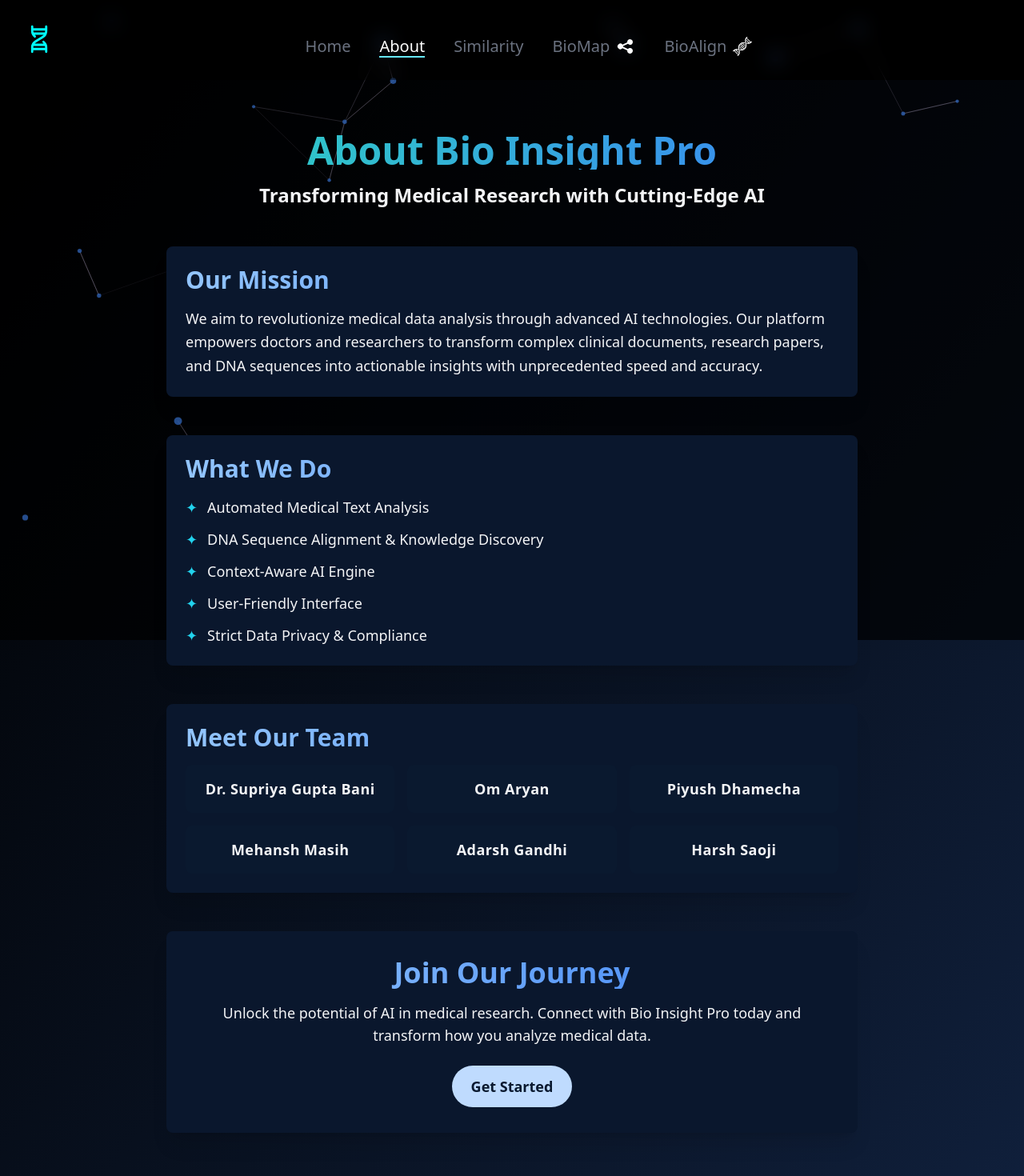
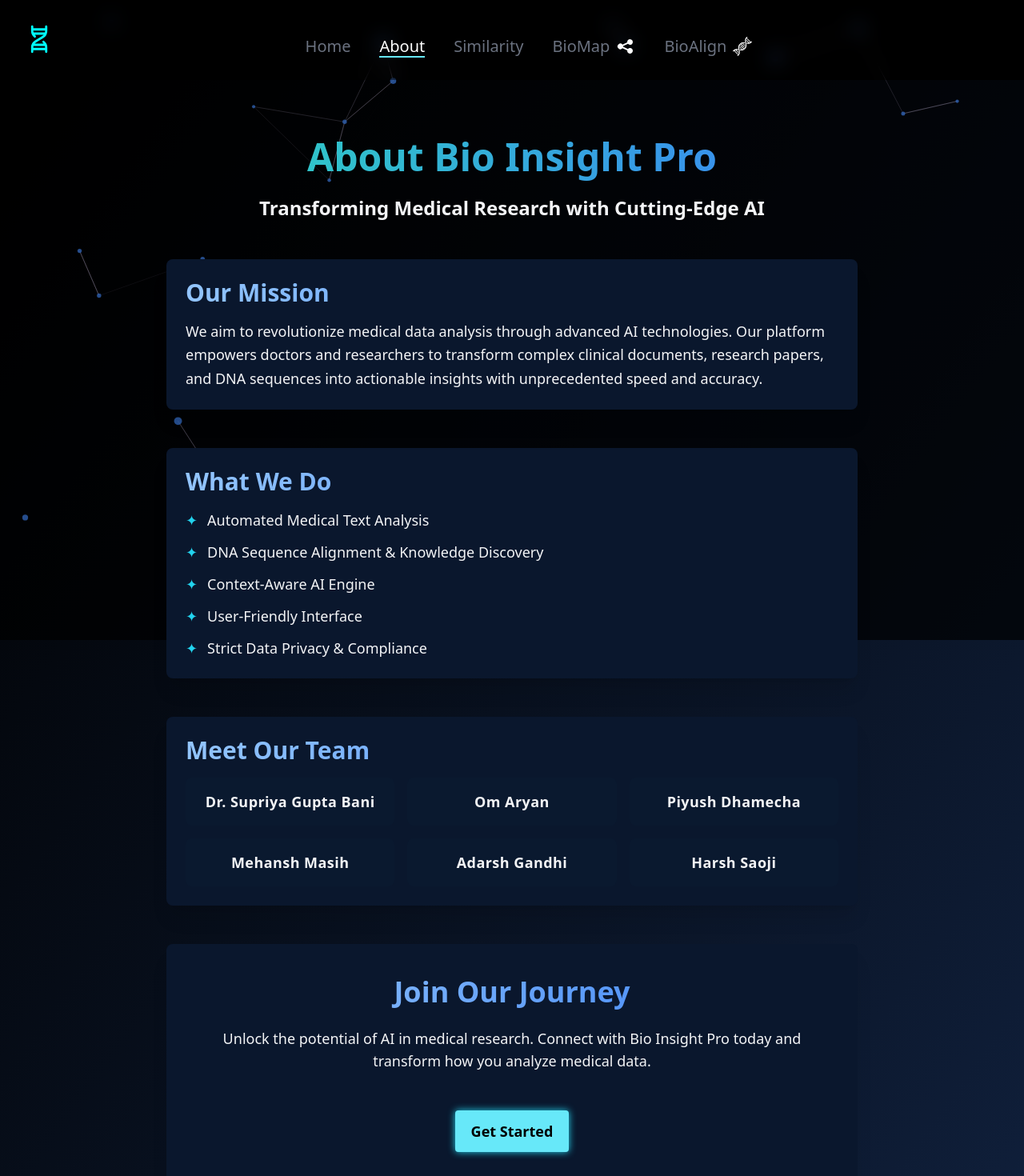
Before and after one commit to cyberpsychofc/Bio-Insight-Pro, a React (Vite) app in the folder frontend/: page /about in a window 1280 px wide. Shown: the top 1470 px of the page at 80% size. Built offline with nearby package versions, Linux system fonts and the light colour scheme; no server answers; a web font is replaced by a local one; what neo4j-driver would draw is missing.

Commit message:
minor ui fixes

```diff
--- a/frontend/src/components/Footer.jsx
+++ b/frontend/src/components/Footer.jsx
@@ -1,4 +1,5 @@
 import React from 'react';
+import { Link } from 'react-router';
 
 const Footer = React.forwardRef((_, ref) => {
   return (
@@ -6,19 +7,19 @@ const Footer = React.forwardRef((_, ref) => {
       <div class="mx-auto w-full max-w-screen-xl p-4 py-6 lg:py-8">
         <div class="md:flex md:justify-between">
           <div class="mb-6 md:mb-0">
-            <a href="https://bioinsight.pro/" class="flex items-center">
+            <Link to="https://bioinsight.pro/" class="flex items-center">
               <svg class="w-[40px] h-[40px] text-gray-800 dark:text-white" aria-hidden="true" xmlns="http://www.w3.org/2000/svg" width="30" height="30" fill="none" viewBox="0 0 24 24">
                 <path stroke="cyan" stroke-linecap="round" stroke-linejoin="round" stroke-width="1.6" d="M15.041 13.862A4.999 4.999 0 0 1 17 17.831V21M7 3v3.169a5 5 0 0 0 1.891 3.916M17 3v3.169a5 5 0 0 1-2.428 4.288l-5.144 3.086A5 5 0 0 0 7 17.831V21M7 5h10M7.399 8h9.252M8 16h8.652M7 19h10" />
               </svg>
               <span class="self-center text-2xl font-semibold whitespace-nowrap dark:text-white ml-3">Bio Insight Pro</span>
-            </a>
+            </Link>
           </div>
           <div class="grid grid-cols-2 gap-8 sm:gap-6 sm:grid-cols-3">
             <div>
               <h2 class="mb-6 text-sm font-semibold text-gray-900 uppercase dark:text-white">Our Product</h2>
               <ul class="text-gray-500 dark:text-gray-400 font-medium">
                 <li class="mb-4">
-                  <a href="https://bioinsight.pro/" class="hover:underline">About</a>
+                  <Link to="/about" class="hover:underline">About</Link>
                 </li>
               </ul>
             </div>
@@ -26,7 +27,7 @@ const Footer = React.forwardRef((_, ref) => {
               <h2 class="mb-6 text-sm font-semibold text-gray-900 uppercase dark:text-white">Follow us</h2>
               <ul class="text-gray-500 dark:text-gray-400 font-medium">
                 <li class="mb-4">
-                  <a href="https://github.com/cyberpsychofc/Bio-Insight-Pro.git" class="hover:underline ">Github</a>
+                  <Link to="https://github.com/cyberpsychofc/Bio-Insight-Pro.git" class="hover:underline ">Github</Link>
                 </li>
               </ul>
             </div>
@@ -34,10 +35,10 @@ const Footer = React.forwardRef((_, ref) => {
               <h2 class="mb-6 text-sm font-semibold text-gray-900 uppercase dark:text-white">Legal</h2>
               <ul class="text-gray-500 dark:text-gray-400 font-medium">
                 <li class="mb-4">
-                  <a href="#" class="hover:underline">Privacy Policy</a>
+                  <Link to="#" class="hover:underline">Privacy Policy</Link>
                 </li>
                 <li>
-                  <a href="#" class="hover:underline">Terms & Conditions</a>
+                  <Link to="#" class="hover:underline">Terms & Conditions</Link>
                 </li>
               </ul>
             </div>
@@ -45,16 +46,16 @@ const Footer = React.forwardRef((_, ref) => {
         </div>
         <hr class="my-6 border-gray-200 sm:mx-auto dark:border-gray-700 lg:my-8" />
         <div class="sm:flex sm:items-center sm:justify-between">
-          <span class="text-sm text-gray-500 sm:text-center dark:text-gray-400">© 2025 <a href="https://bioinsight.pro/" class="hover:underline">Bio Insight Pro™</a>. All Rights Reserved.
+          <span class="text-sm text-gray-500 sm:text-center dark:text-gray-400">© 2025 <Link to="https://bioinsight.pro/" class="hover:underline">Bio Insight Pro™</Link>. All Rights Reserved.
           </span>
           <div class="flex mt-4 sm:justify-center sm:mt-0">
 
-            <a href="https://github.com/cyberpsychofc/Bio-Insight-Pro.git" class="text-gray-500 hover:text-gray-900 dark:hover:text-white ms-5">
+            <Link to="https://github.com/cyberpsychofc/Bio-Insight-Pro.git" class="text-gray-500 hover:text-gray-900 dark:hover:text-white ms-5">
               <svg class="w-4 h-4" aria-hidden="true" xmlns="http://www.w3.org/2000/svg" fill="currentColor" viewBox="0 0 20 20">
                 <path fill-rule="evenodd" d="M10 .333A9.911 9.911 0 0 0 6.866 19.65c.5.092.678-.215.678-.477 0-.237-.01-1.017-.014-1.845-2.757.6-3.338-1.169-3.338-1.169a2.627 2.627 0 0 0-1.1-1.451c-.9-.615.07-.6.07-.6a2.084 2.084 0 0 1 1.518 1.021 2.11 2.11 0 0 0 2.884.823c.044-.503.268-.973.63-1.325-2.2-.25-4.516-1.1-4.516-4.9A3.832 3.832 0 0 1 4.7 7.068a3.56 3.56 0 0 1 .095-2.623s.832-.266 2.726 1.016a9.409 9.409 0 0 1 4.962 0c1.89-1.282 2.717-1.016 2.717-1.016.366.83.402 1.768.1 2.623a3.827 3.827 0 0 1 1.02 2.659c0 3.807-2.319 4.644-4.525 4.889a2.366 2.366 0 0 1 .673 1.834c0 1.326-.012 2.394-.012 2.72 0 .263.18.572.681.475A9.911 9.911 0 0 0 10 .333Z" clip-rule="evenodd" />
               </svg>
               <span class="sr-only">GitHub account</span>
-            </a>
+            </Link>
           </div>
         </div>
       </div>
--- a/frontend/src/pages/About.jsx
+++ b/frontend/src/pages/About.jsx
@@ -10,6 +10,7 @@ export default function About() {
     const [init, setInit] = useState(false);
 
     useEffect(() => {
+        window.scrollTo(0, 0);
         initParticlesEngine(async (engine) => {
             await loadSlim(engine);
         }).then(() => {
@@ -112,7 +113,7 @@ export default function About() {
                 <div className="relative z-10 text-white max-w-4xl mx-auto px-6 lg:px-4 py-16 space-y-12">
                     {/* About Header with Gradient */}
                     <div className="text-center mb-12">
-                        <h1 className="text-5xl font-bold bg-gradient-to-r from-teal-400 to-blue-500 bg-clip-text text-transparent mb-4">
+                        <h1 className="text-5xl font-bold bg-gradient-to-r from-teal-400 to-blue-500 bg-clip-text text-transparent mb-4 p-2">
                             About Bio Insight Pro
                         </h1>
                         <h2 className="text-2xl font-semibold text-gray-100">
@@ -191,12 +192,12 @@ export default function About() {
 
                     {/* Call to Action */}
                     <div className="text-center bg-[#0a172d] rounded-lg p-8 shadow-xl">
-                        <h3 className="text-4xl font-bold bg-gradient-to-r from-blue-300 to-blue-500 bg-clip-text text-transparent mb-4">Join Our Journey</h3>
+                        <h3 className="text-4xl font-bold bg-gradient-to-r from-blue-300 to-blue-500 bg-clip-text text-transparent mb-4 p-2">Join Our Journey</h3>
                         <p className="text-gray-100 mb-6">
                             Unlock the potential of AI in medical research. Connect with Bio Insight Pro today and transform
                             how you analyze medical data.
                         </p>
-                        <button className="bg-blue-200 text-[#0a192f] px-6 py-3 rounded-full font-semibold hover:bg-teal-400 transition-colors"
+                        <button className="my-10 mx-auto w-auto rounded text-lg font-semibold transition-all duration-300 px-5 py-3 bg-cyan-300 text-black hover:bg-transparent hover:text-cyan-300 shadow-[0_0_10px_#22d3ee] mt-6"
                             onClick={() => navigate("/")}
                         >
                             Get Started
```
